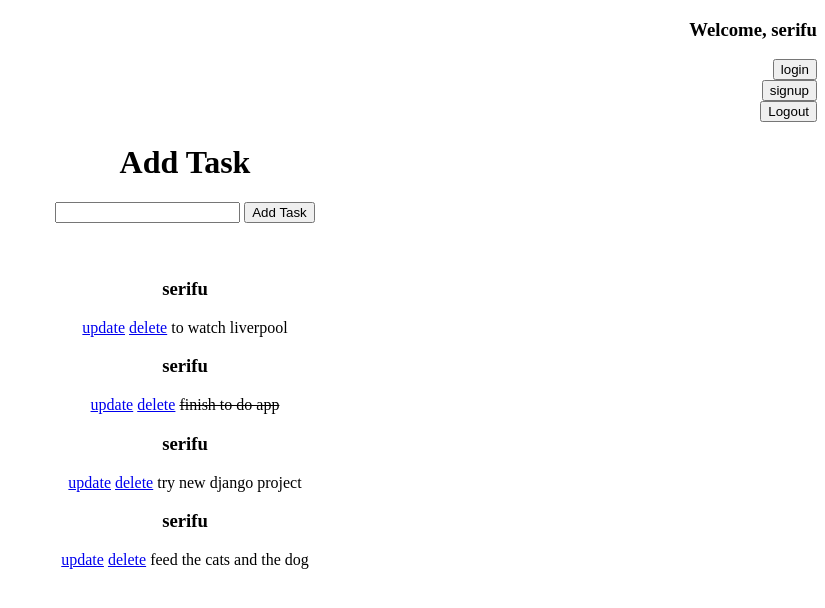
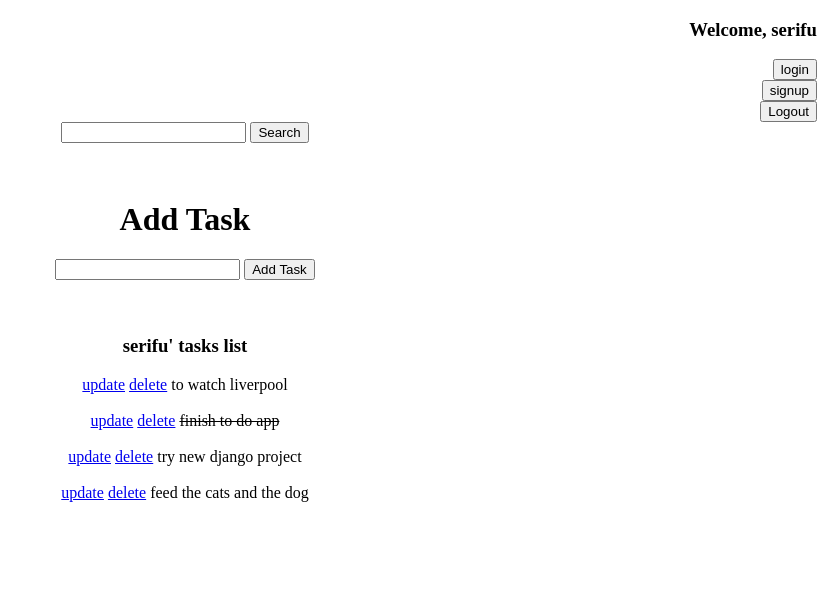
Before and after one commit to cristiol/todo_app, a Django app: page / in a window 1280 px wide. Shown: the top 608 px of the page, without its empty margins (455-1280 px from the left). Run offline with Django 4.2, Linux system fonts and the light colour scheme; a user stored in the database is signed in; data comes from the database, SQL or seed files in the repository; both versions use the stored data as it was after the commit.

Commit message:
added search functionality

```diff
--- a/tasks/forms.py
+++ b/tasks/forms.py
@@ -10,4 +10,4 @@ class TasksForm(ModelForm):
 
     class Meta:
         model = Tasks
-        fields = ['title']
+        fields = ['title', 'complete']
--- a/tasks/templates/tasks/delete.html
+++ b/tasks/templates/tasks/delete.html
@@ -8,10 +8,11 @@
 <p>Are you sure you want to delete "{{item}}"?</p>
 
 <a href="{% url 'list' %}" >Cancel</a>
-
+<br>
+<br>
 <form method="POST" action="">
 	{% csrf_token %}
-	<input type="submit" name="Confirm">
+	<input type="submit" name="Confirm" text="da">
 </form>
 
 </body>
--- a/tasks/templates/tasks/list_todo.html
+++ b/tasks/templates/tasks/list_todo.html
@@ -24,15 +24,22 @@
     </form>
     </div>
 
+            <div align="center">
+            <form method="get" >
+                <input type="text" name="search-area" value="{{search_input}}">
+                <input type="submit" value="Search">
+            </form>
+                <br>
+                <br>
+            </div>
     <div align="center">
         <h1>Add Task</h1>
         <form method="post">
         {% csrf_token %}
         {{ form.title }}
-            {{form.owner_user}}
         <button type="submit">Add Task</button>
 
-     <div>
+            <div>
                 <style>
                     h5{
                         color: red;
@@ -47,19 +54,21 @@
     <br>
     <br>
 
-
+            <h3>{{user.username}}' tasks list</h3>
     {% for task in tasks %}
         <div>
-            <h3>{{task.owner_user}}</h3>
+
             <a href="{% url 'update_task' task.id %}">update</a>
             <a href="{% url 'delete_task' task.id %}">delete</a>
                 {% if task.complete == True %}
                 <strike>{{task.title}}</strike>
                 {% else %}
                 <span>{{task.title}}</span>
+
                 {% endif %}
         </div>
+        <br>
     {% endfor %}
-</div>
+    </div>
 </body>
 </html>
--- a/tasks/views.py
+++ b/tasks/views.py
@@ -1,7 +1,5 @@
 from django.contrib.auth.decorators import login_required
 from django.shortcuts import render, redirect
-from django.http import HttpResponse, HttpResponseForbidden
-from .models import *
 from .forms import *
 from django.contrib.auth.models import auth, User
 from django.contrib import messages
@@ -11,16 +9,17 @@ from django.contrib import messages
 @login_required(login_url='login')
 def index(request):
     tasks = Tasks.objects.filter(owner_user=request.user)
+    search_input = request.GET.get('search-area') or ''
+
 
     form = TasksForm()
-
 
     if request.method == 'POST':
         form = TasksForm(request.POST)
 
         if form.is_valid():
             task = form.save(commit=False)
-            task.owner_user = request.user  # Nu mai este nevoie de acest rând
+            task.owner_user = request.user
             task.save()
             messages.success(request, 'added successfully')
             return redirect('/')
@@ -28,6 +27,10 @@ def index(request):
             messages.error(request, form.errors)
     else:
         form = TasksForm()
+
+    if search_input:
+        tasks = tasks.filter(title__icontains=search_input)
+
 
     context = {"tasks": tasks, "form": form}
     return render(request, 'tasks/list_todo.html', context)
```
Also changed, not shown: db.sqlite3.
